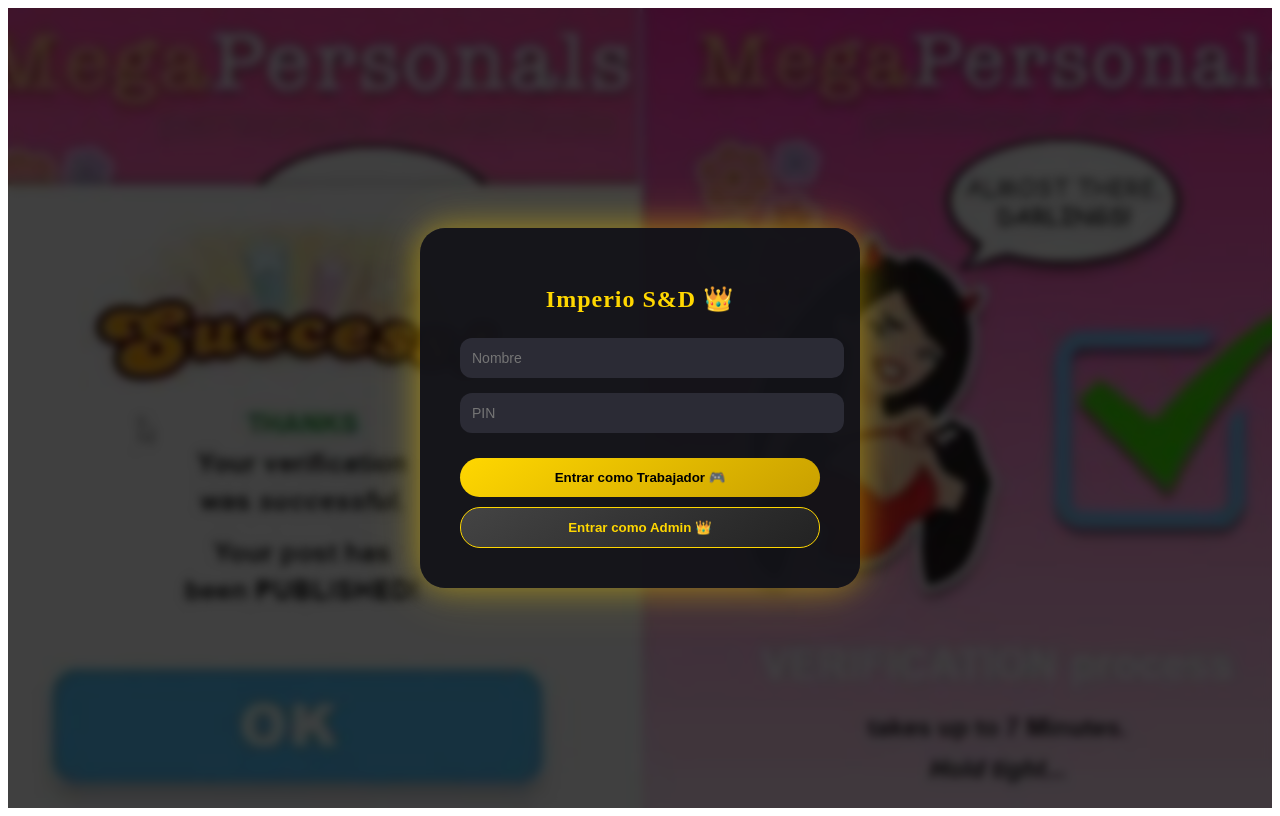
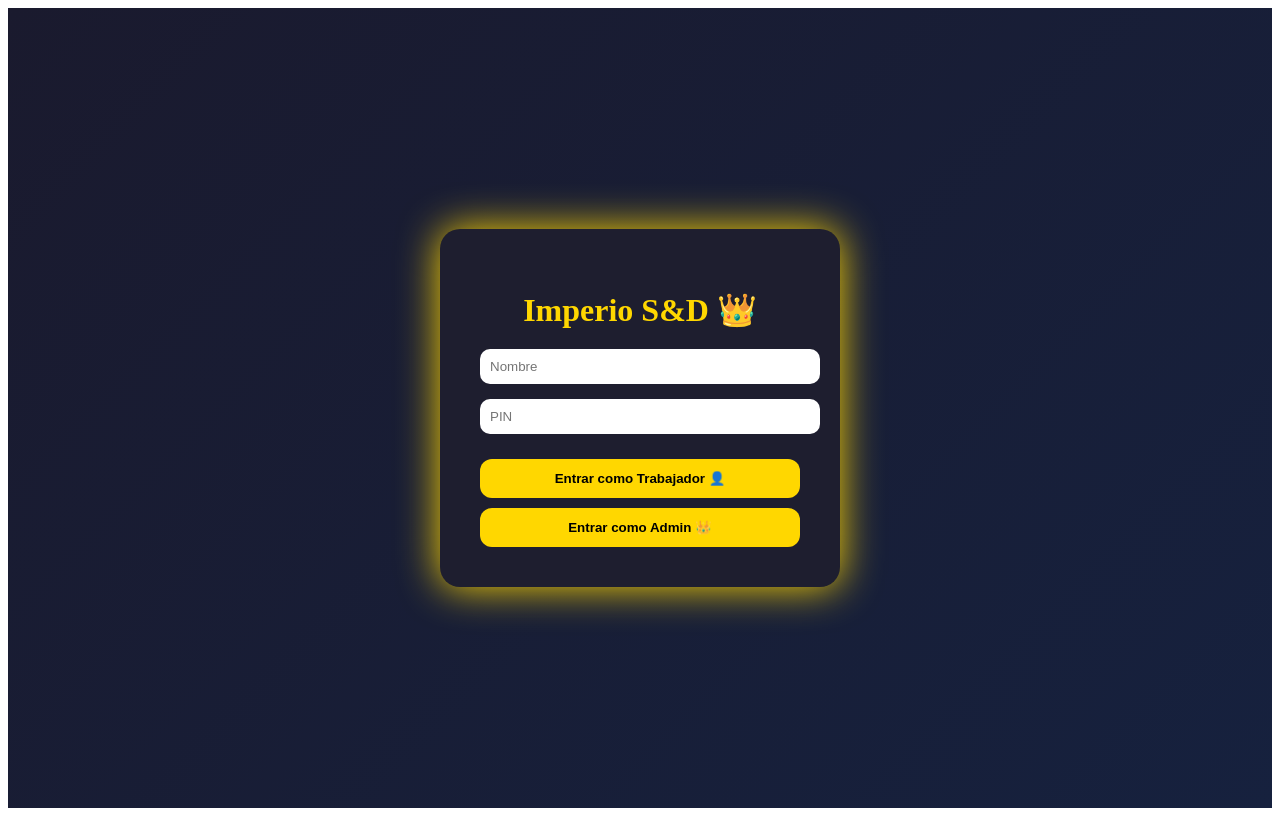
Before and after one commit to trprince81/Rey-Control, a Next.js app: page /login in a window 1280 px wide. Built offline with nearby package versions, Linux system fonts and the light colour scheme.

Commit message:
login.js

```diff
--- a/pages/login.js
+++ b/pages/login.js
@@ -1,150 +1,98 @@
 import { useState } from "react";
-import { useRouter } from "next/router";
 
 export default function Login() {
-  const router = useRouter();
   const [nombre, setNombre] = useState("");
   const [pin, setPin] = useState("");
 
+  const ADMIN_PIN = "1234"; // cambia esto luego
+
+  const entrarAdmin = () => {
+    if (pin === ADMIN_PIN) {
+      window.location.href = "/admin";
+    } else {
+      alert("PIN incorrecto mi rey ❌");
+    }
+  };
+
   const entrarTrabajador = () => {
     if (!nombre || !pin) {
-      alert("Completa nombre y PIN");
+      alert("Pon nombre y PIN 👀");
       return;
     }
-    router.push("/trabajador");
-  };
 
-  const entrarAdmin = () => {
-    if (pin !== "1234") {
-      alert("PIN incorrecto");
-      return;
-    }
-    router.push("/admin");
+    // guardamos temporalmente el nombre
+    localStorage.setItem("trabajadorNombre", nombre);
+
+    window.location.href = "/trabajador";
   };
 
   return (
-    <div className="container">
-      <div className="overlay"></div>
-
-      <div className="card">
-        <h1>Imperio S&D 👑</h1>
+    <div style={styles.fondo}>
+      <div style={styles.card}>
+        <h1 style={styles.titulo}>Imperio S&D 👑</h1>
 
         <input
-          type="text"
           placeholder="Nombre"
           value={nombre}
           onChange={(e) => setNombre(e.target.value)}
+          style={styles.input}
         />
 
         <input
+          placeholder="PIN"
           type="password"
-          placeholder="PIN"
           value={pin}
           onChange={(e) => setPin(e.target.value)}
+          style={styles.input}
         />
 
-        <button onClick={entrarTrabajador}>
-          Entrar como Trabajador 🎮
+        <button style={styles.boton} onClick={entrarTrabajador}>
+          Entrar como Trabajador 👤
         </button>
 
-        <button className="adminBtn" onClick={entrarAdmin}>
+        <button style={styles.boton} onClick={entrarAdmin}>
           Entrar como Admin 👑
         </button>
       </div>
-
-      <style jsx>{`
-        .container {
-          height: 100vh;
-          background: url("/01.JPG") center center / cover no-repeat;
-          display: flex;
-          align-items: center;
-          justify-content: center;
-          position: relative;
-        }
-
-        .overlay {
-          position: absolute;
-          width: 100%;
-          height: 100%;
-          background: rgba(0, 0, 0, 0.75);
-          backdrop-filter: blur(4px);
-        }
-
-        .card {
-          position: relative;
-          z-index: 2;
-          width: 360px;
-          padding: 40px;
-          border-radius: 25px;
-          background: rgba(20, 20, 25, 0.95);
-          text-align: center;
-          box-shadow:
-            0 0 30px rgba(255, 215, 0, 0.4),
-            0 0 60px rgba(255, 215, 0, 0.2);
-          animation: fadeIn 0.6s ease;
-        }
-
-        h1 {
-          color: gold;
-          margin-bottom: 25px;
-          font-size: 24px;
-          letter-spacing: 1px;
-        }
-
-        input {
-          width: 100%;
-          padding: 12px;
-          margin-bottom: 15px;
-          border-radius: 12px;
-          border: none;
-          background: #2b2b35;
-          color: white;
-          font-size: 14px;
-        }
-
-        input:focus {
-          outline: none;
-          box-shadow: 0 0 10px gold;
-        }
-
-        button {
-          width: 100%;
-          padding: 12px;
-          margin-top: 10px;
-          border-radius: 20px;
-          border: none;
-          background: linear-gradient(145deg, gold, #c9a000);
-          font-weight: bold;
-          cursor: pointer;
-          transition: 0.3s;
-        }
-
-        button:hover {
-          transform: scale(1.05);
-          box-shadow: 0 0 20px gold;
-        }
-
-        .adminBtn {
-          background: linear-gradient(145deg, #444, #222);
-          color: gold;
-          border: 1px solid gold;
-        }
-
-        .adminBtn:hover {
-          box-shadow: 0 0 15px gold;
-        }
-
-        @keyframes fadeIn {
-          from {
-            opacity: 0;
-            transform: translateY(20px);
-          }
-          to {
-            opacity: 1;
-            transform: translateY(0);
-          }
-        }
-      `}</style>
     </div>
   );
 }
+
+const styles = {
+  fondo: {
+    height: "100vh",
+    background: "linear-gradient(135deg, #1a1a2e, #16213e)",
+    display: "flex",
+    justifyContent: "center",
+    alignItems: "center",
+  },
+  card: {
+    background: "#1e1e2f",
+    padding: "40px",
+    borderRadius: "20px",
+    boxShadow: "0 0 40px gold",
+    textAlign: "center",
+    width: "320px",
+  },
+  titulo: {
+    color: "gold",
+    marginBottom: "20px",
+  },
+  input: {
+    width: "100%",
+    padding: "10px",
+    marginBottom: "15px",
+    borderRadius: "10px",
+    border: "none",
+  },
+  boton: {
+    width: "100%",
+    padding: "12px",
+    marginTop: "10px",
+    borderRadius: "12px",
+    border: "none",
+    background: "gold",
+    fontWeight: "bold",
+    cursor: "pointer",
+  },
+};
```
